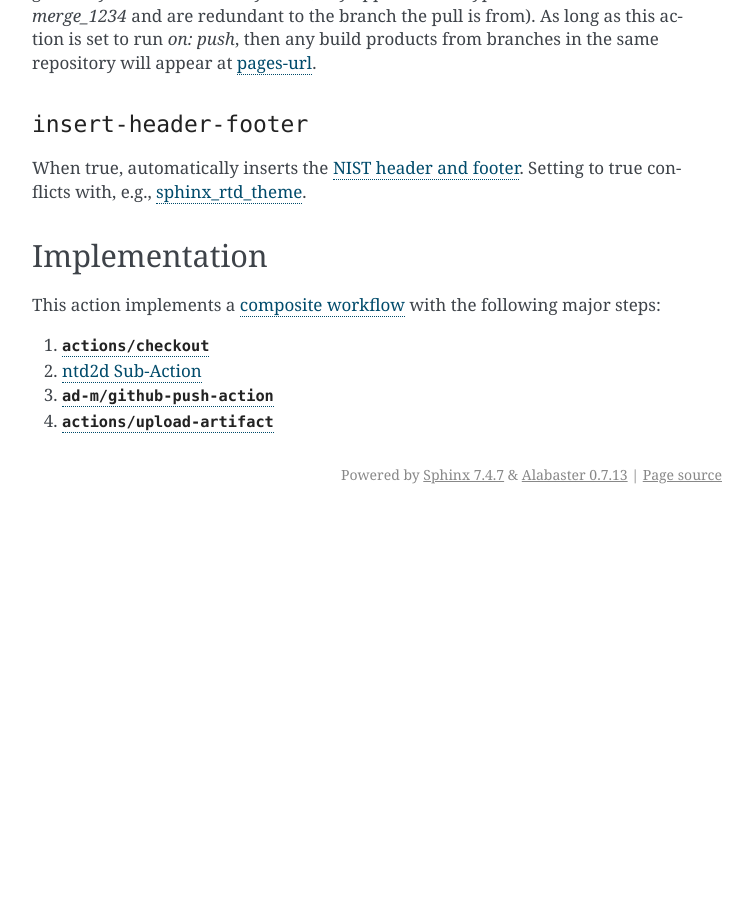
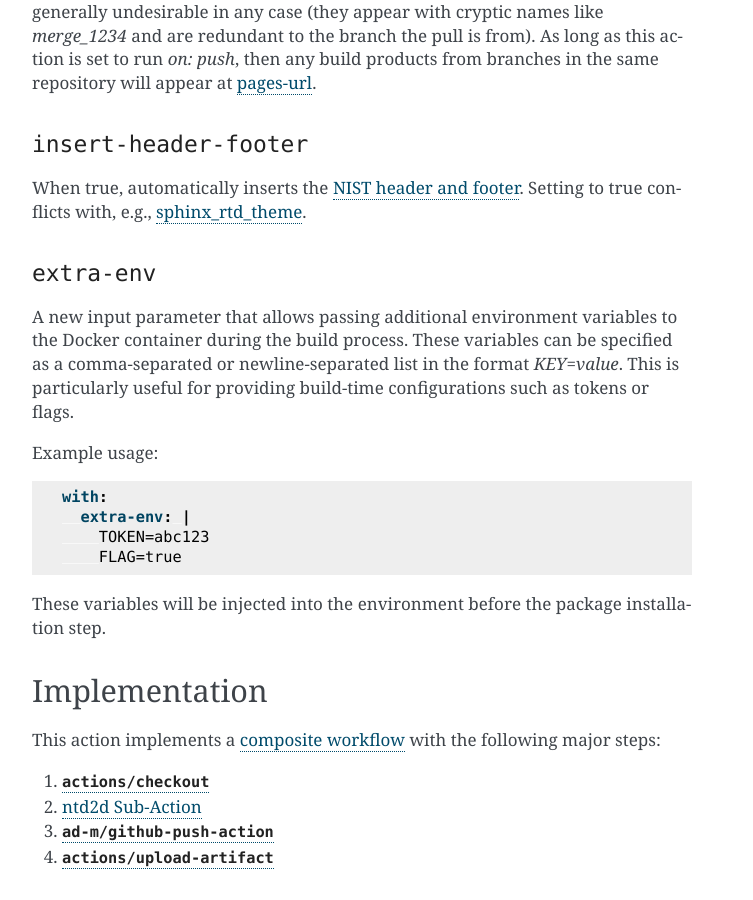
Before and after one commit to usnistgov/Docs4NIST, a Sphinx documentation site: the page built from docs/docs4nist.rst, in a window 1280 px wide and 900 px high, scrolled down 2555 px. Shown: the whole window, without its empty margins (388-1141 px from the left). Built offline with Sphinx 7.4.7, drawn with Linux system fonts in a browser that asks for light colours; before the commit the page ends 3069 px from its top, so only the background shows below that; some of the changed text lies outside the part shown.

Commit message:
Add env to docs

```diff
--- a/docs/docs4nist.rst
+++ b/docs/docs4nist.rst
@@ -40,6 +40,7 @@ as :file:`.github/workflows/Docs4NIST.yml`:
              conda-environment: ''
              push-pulls-pages: false
              include-header-footer: true
+             extra-env: ''
 
 Inputs
 ------
@@ -150,6 +151,22 @@ When true, automatically inserts the
 Setting to true conflicts with, e.g.,
 `sphinx_rtd_theme <https://sphinx-rtd-theme.readthedocs.io/>`_.
 
+``extra-env``
+~~~~~~~~~~~~~~~~
+
+A new input parameter that allows passing additional environment variables to the Docker container during the build process. These variables can be specified as a comma-separated or newline-separated list in the format `KEY=value`. This is particularly useful for providing build-time configurations such as tokens or flags.
+
+Example usage:
+
+.. code-block:: yaml
+
+   with:
+     extra-env: |
+       TOKEN=abc123
+       FLAG=true
+
+These variables will be injected into the environment before the package installation step.
+
 Implementation
 --------------
 
```
